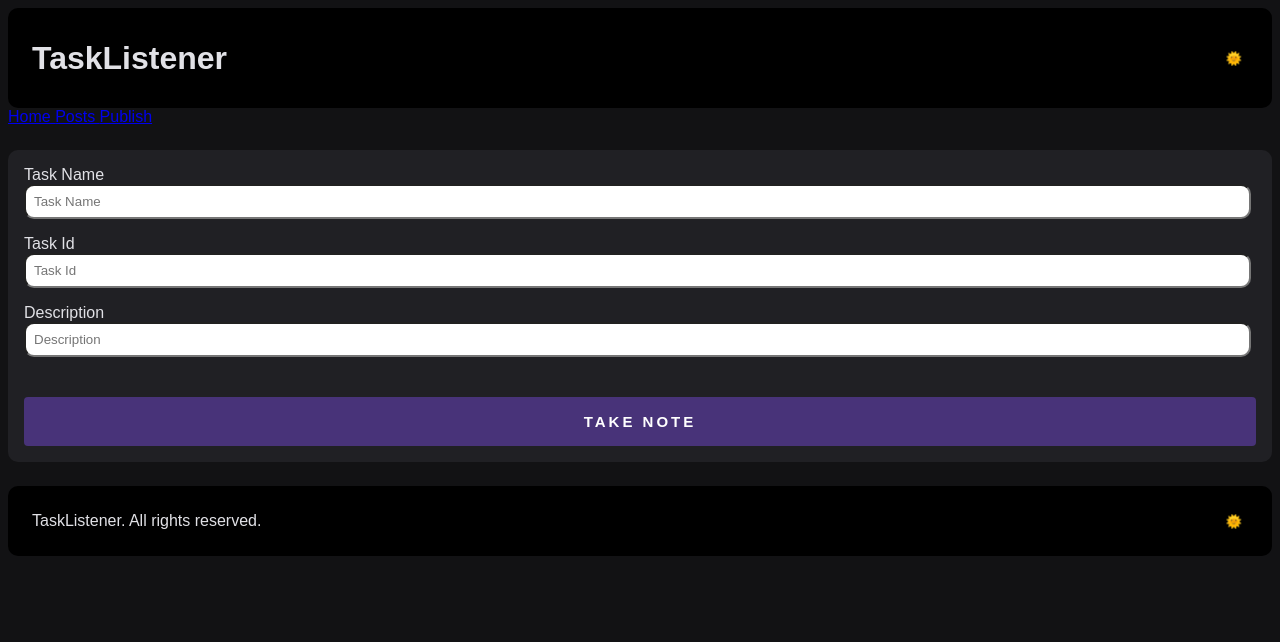
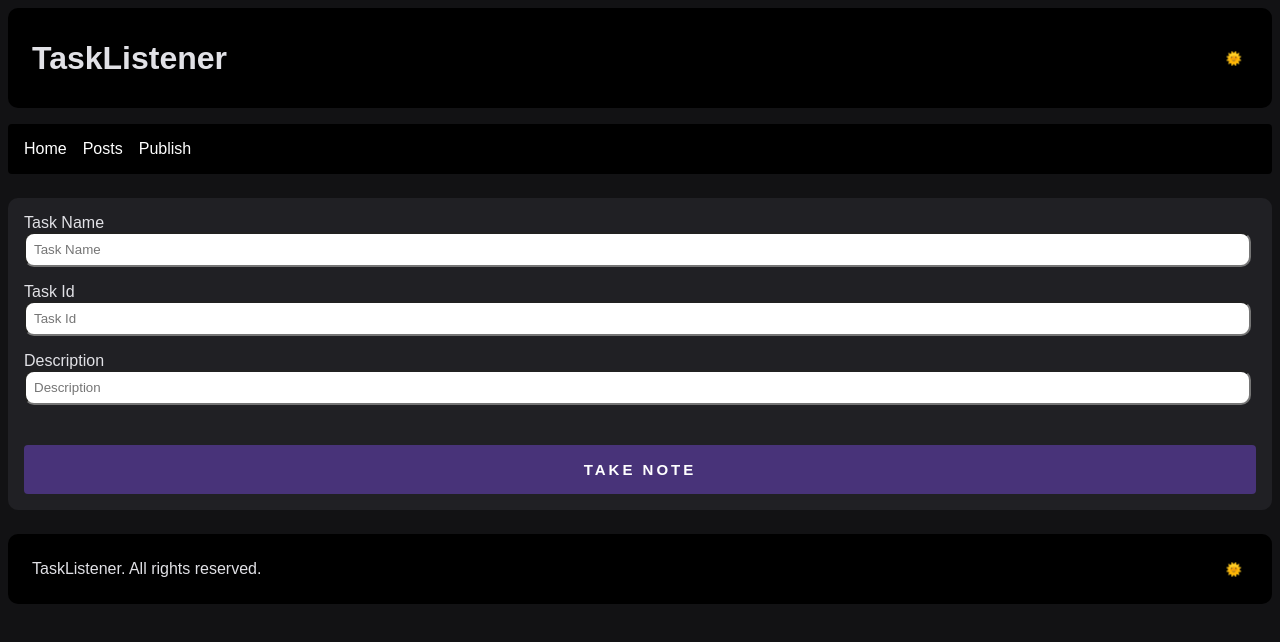
Before and after one commit to gregsvieira/react-fundamentals, a React app: page /publish in a window 1280 px wide. Shown: the top 642 px of the page. Built offline with nearby package versions, Linux system fonts and the light colour scheme.

Commit message:
add notfound page with path not found

```diff
--- a/src/Routes.js
+++ b/src/Routes.js
@@ -1,17 +1,20 @@
 import React from 'react';
 
-import { Route } from 'react-router-dom';
+import { Route, Switch } from 'react-router-dom';
 
 import Home from './pages/Home';
 import Posts from './pages/Posts';
 import Form from './pages/Form';
+import NotFound from './pages/NotFound';
 
 export default function Routes() {
   return (
-    <>
+    <Switch>
       <Route exact path="/" component={Home} />
       <Route path="/posts" component={Posts} />
       <Route path="/publish" component={Form} />
-    </>
+      <Route component={NotFound} />
+      {/* Needs be the last route */}
+    </Switch>
   );
 }
--- a/src/components/Layout/index.js
+++ b/src/components/Layout/index.js
@@ -1,5 +1,7 @@
 import React from 'react';
 import { BrowserRouter, Link } from 'react-router-dom';
+
+import { Nav } from './styles';
 
 import Header from '../Header';
 import Footer from '../Footer';
@@ -11,11 +13,11 @@ export default function Layout() {
     return (
         <BrowserRouter>
             <Header />
-                <nav>
+                <Nav>
                     <Link to="/"> Home </Link>
                     <Link to="/posts"> Posts </Link>
                     <Link to="/publish"> Publish </Link>
-                </nav>
+                </Nav>
 
             <Routes />
             <Footer />
--- /dev/null
+++ b/src/components/Layout/styles.js
@@ -0,0 +1,18 @@
+import styled from 'styled-components';
+
+export const Nav = styled.nav`
+  background: #000;
+  margin-top: 16px;
+  padding: 16px;
+  border-radius: 4px;
+
+  a {
+    color: #fff;
+    text-decoration: none;
+    display: inline-block;
+
+   & + a{
+    margin-left: 16px;
+   }
+  }
+`;
--- /dev/null
+++ b/src/pages/NotFound/index.js
@@ -0,0 +1,7 @@
+import React from "react"
+
+export default function NotFound (){
+  return(
+    <h1>404 - Page not found</h1>
+  )
+}
```
